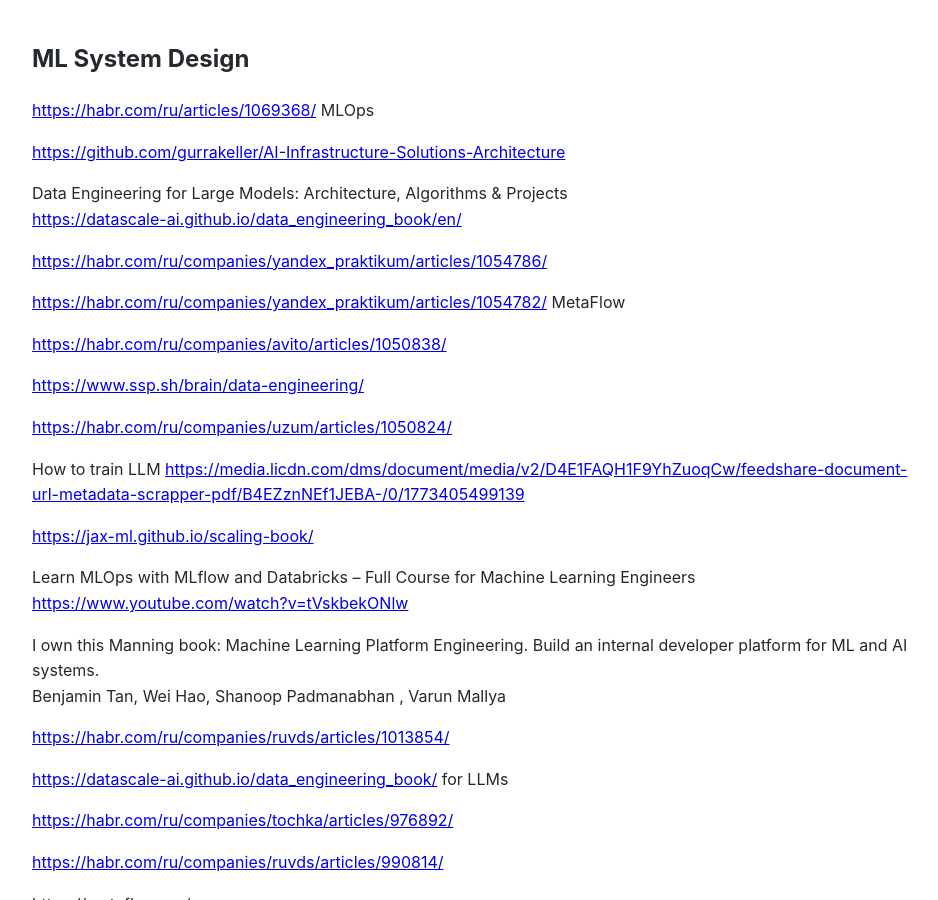
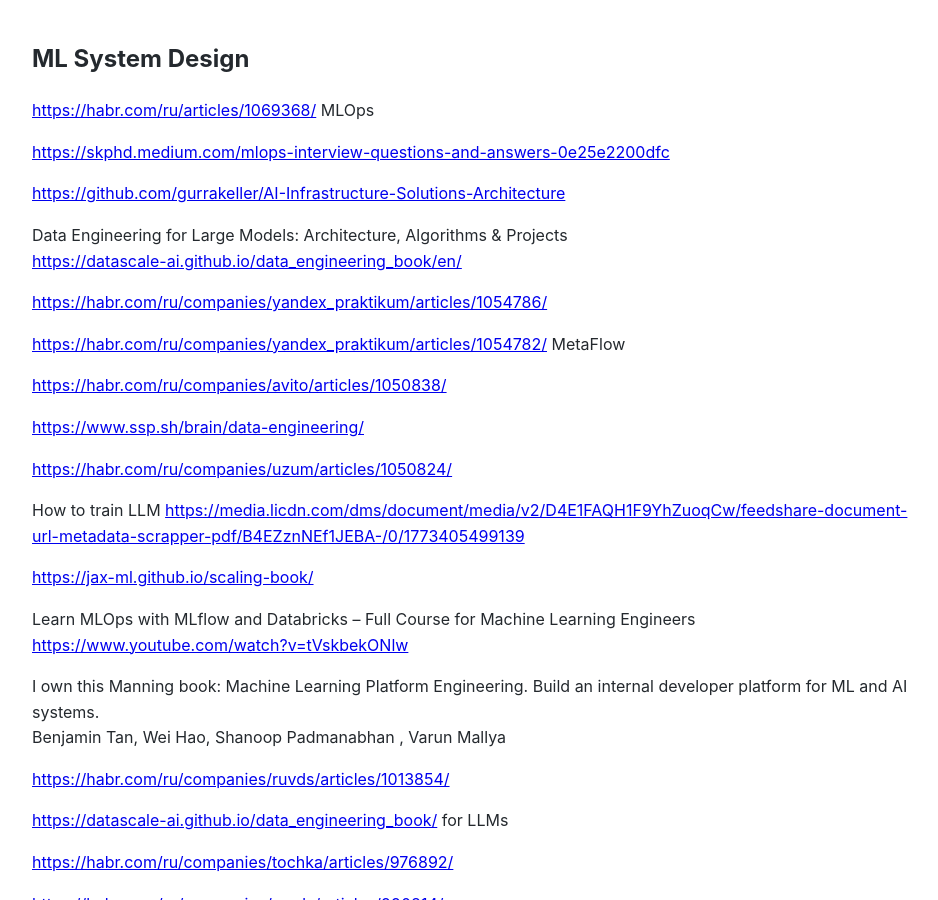
Before and after one commit to Michael-Lubinsky/michael-lubinsky.github.com, a Jekyll site: the page built from ml/ml_system_design.md, in a window 1280 px wide and 900 px high. Shown: the whole window, without its empty margins (158-1096 px from the left). Built offline with Jekyll 4.4.1, drawn with Linux system fonts in a browser that asks for light colours; our own code applies the rules of GitHub Pages for plain Markdown files.

Commit message:
Update ml_system_design.md with new links
Added additional MLOps resources and references.

```diff
--- a/ml/ml_system_design.md
+++ b/ml/ml_system_design.md
@@ -2,6 +2,8 @@
 
 
 <https://habr.com/ru/articles/1069368/> MLOps
+
+<https://skphd.medium.com/mlops-interview-questions-and-answers-0e25e2200dfc>
 
 <https://github.com/gurrakeller/AI-Infrastructure-Solutions-Architecture>
 
```
